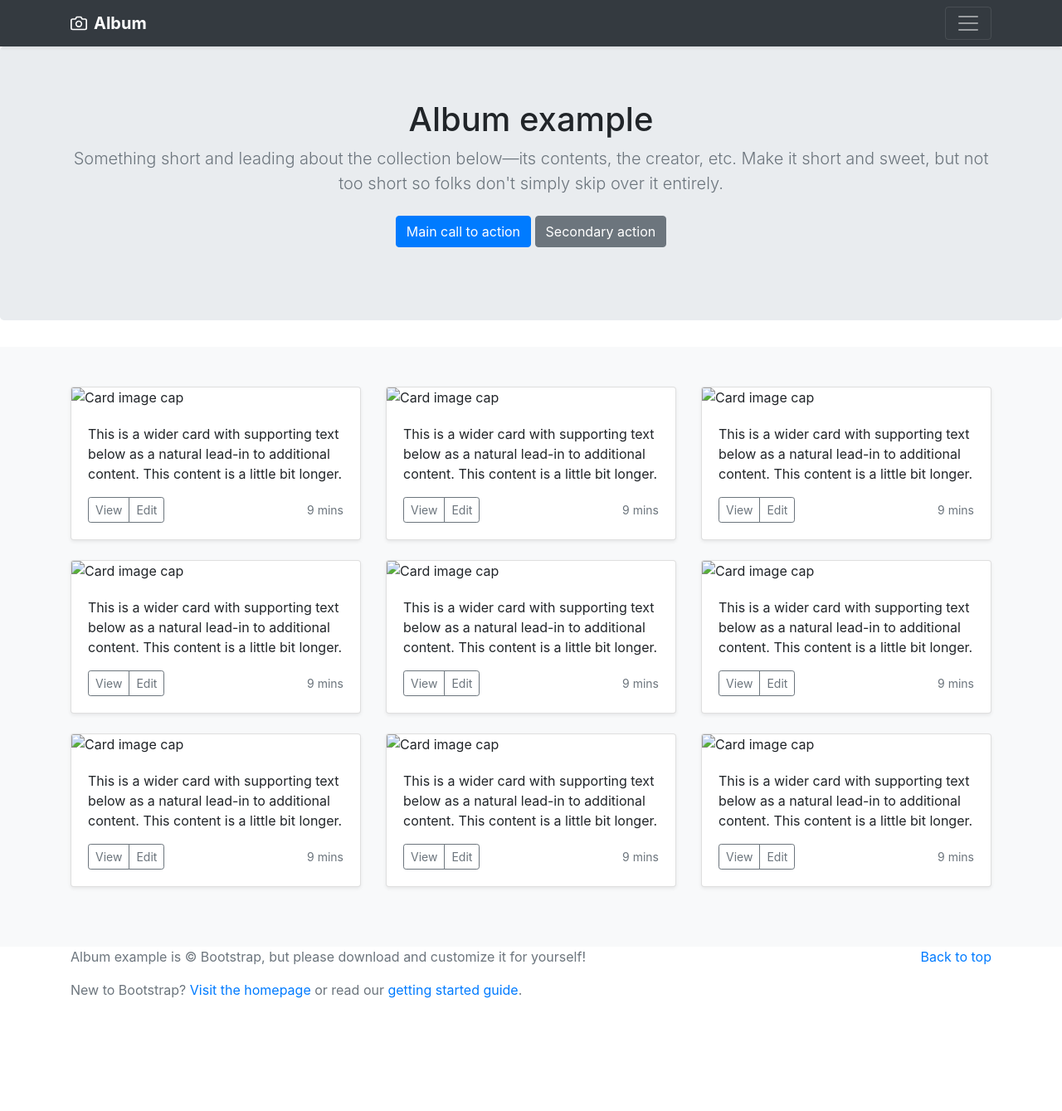
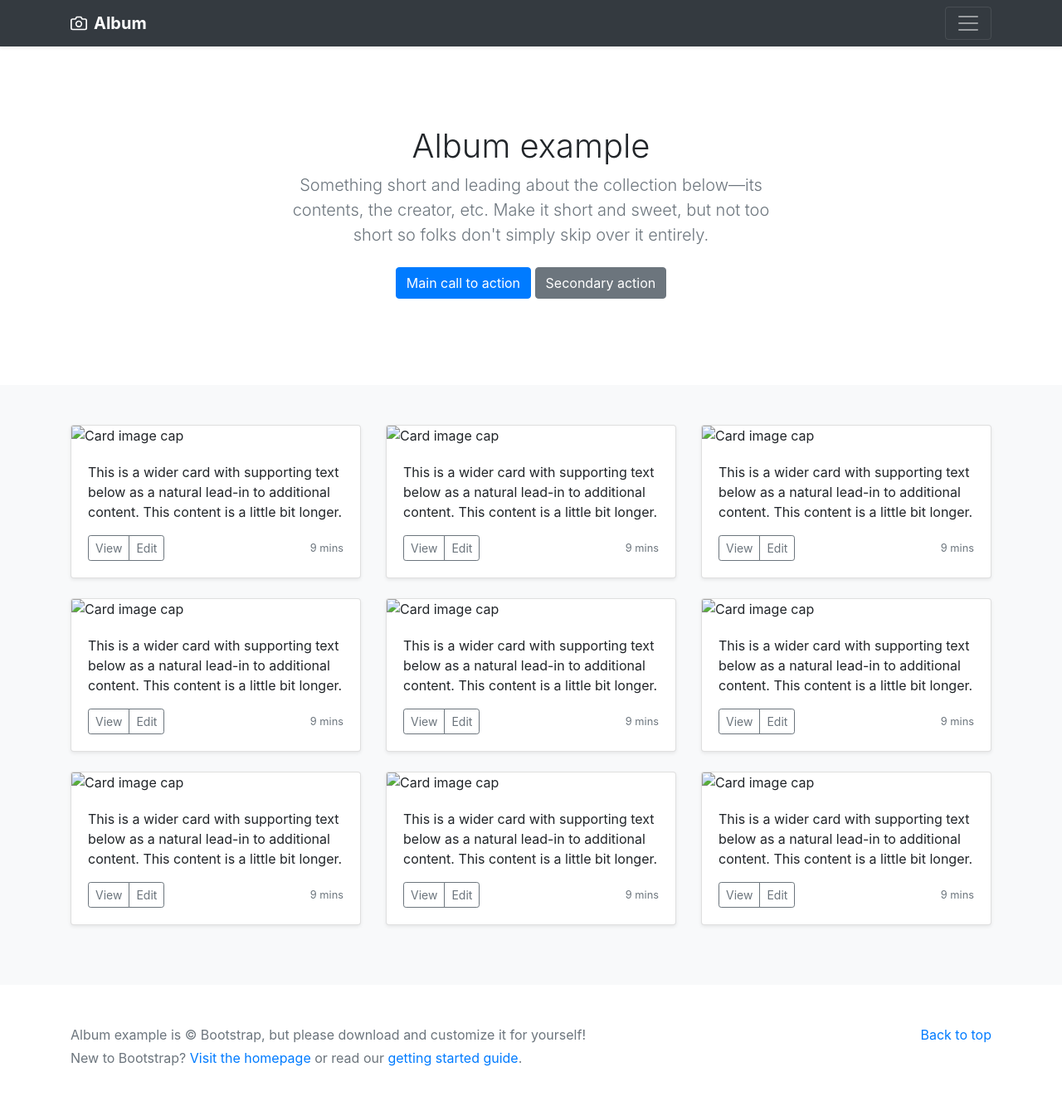
Before and after one commit to brno117/brno117.github.io, a Jekyll site: the page us/index.html, which Jekyll copies as it is, in a window 1280 px wide. Shown: the whole page at 83% size. Built offline with Jekyll 4.4.1, drawn with Linux system fonts in a browser that asks for light colours; nearby versions of some CDN libraries; library files that are not in the unit come from our copies; before the commit the page ends 1221 px from its top, so only the background shows below that.

Commit message:
Update index.html

```diff
--- a/us/index.html
+++ b/us/index.html
@@ -10,10 +10,10 @@
     <title>Album example for Bootstrap</title>
 
     <!-- Bootstrap core CSS -->
-    <link href="css/bootstrap.min.css" rel="stylesheet">
+    <link href="/css/bootstrap.min.css" rel="stylesheet">
 
     <!-- Custom styles for this template -->
-    <link href="css/album.css" rel="stylesheet">
+    <link href="/css/album.css" rel="stylesheet">
   </head>
 
   <body>
```
